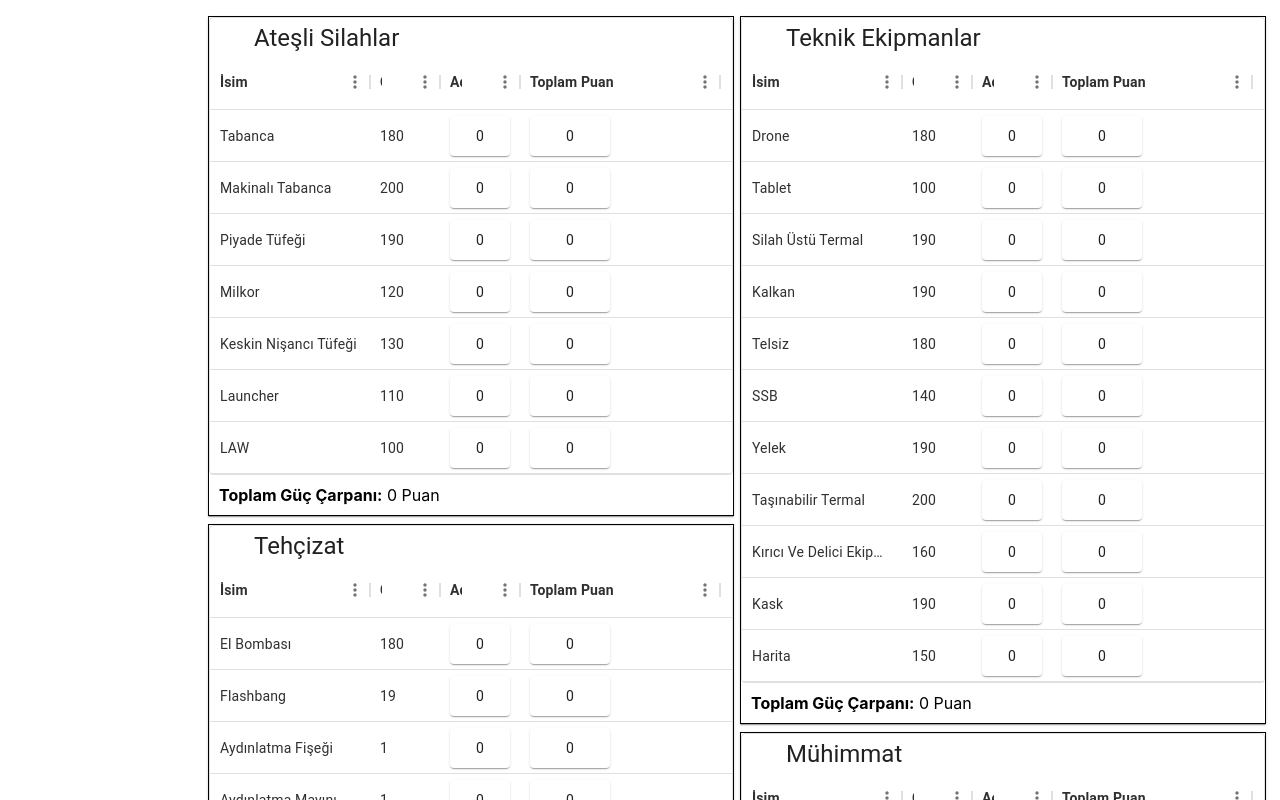
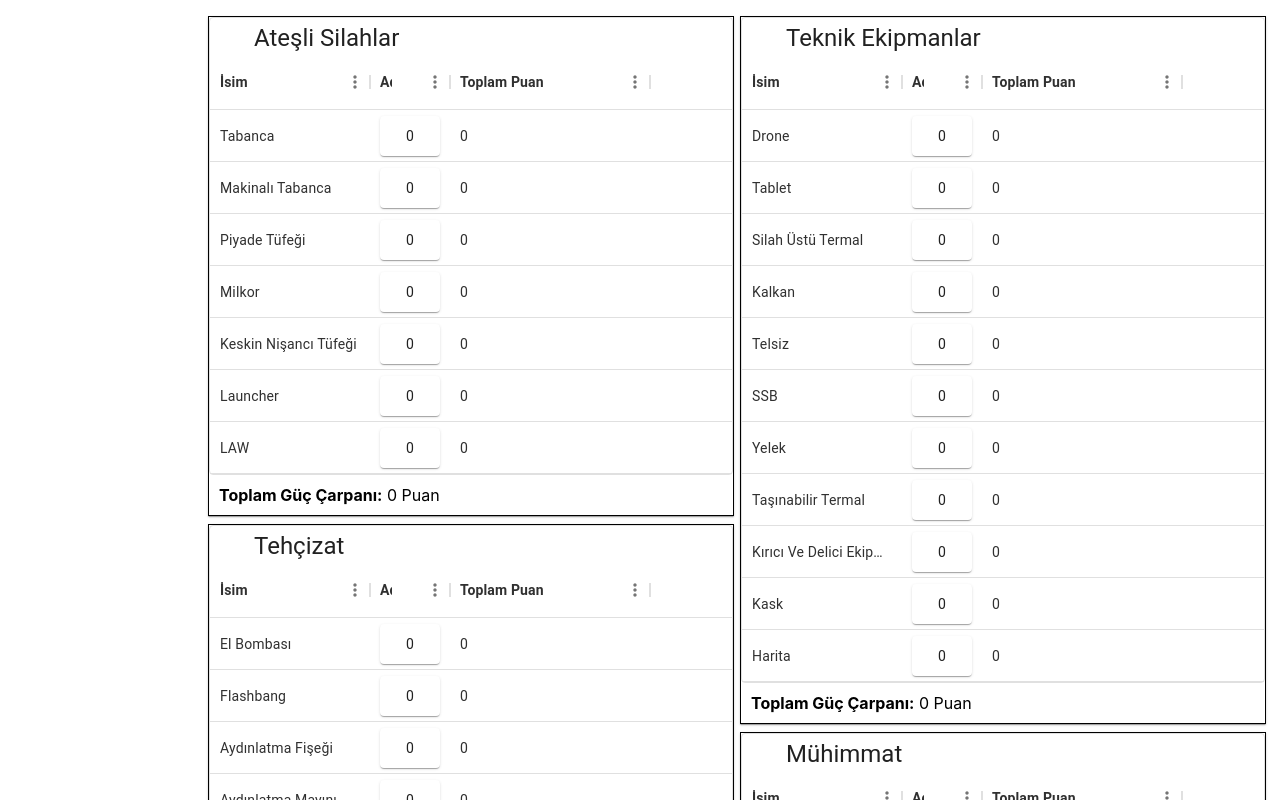
Before and after one commit to dogukocaciftci/power-multiplier-project, a React (Create React App) app: page / in a window 1280 px wide. Shown: the top 800 px of the page. Built offline with nearby package versions, Linux system fonts and the light colour scheme.

Commit message:
make editable false for name column

```diff
--- a/src/src/BaseContainer/MyDataGridTable/index.tsx
+++ b/src/src/BaseContainer/MyDataGridTable/index.tsx
@@ -87,7 +87,7 @@ const MyDataGridTableContainer: FC<MyDataGridTableContainerProps> = ({
       field: "name",
       headerName: "İsim",
       width: 160,
-      editable: true,
+      editable: false,
       renderHeader: (params) => <b>{params.colDef.headerName}</b>,
     },
     {
@@ -133,17 +133,7 @@ const MyDataGridTableContainer: FC<MyDataGridTableContainerProps> = ({
       renderHeader: (params) => <b>{params.colDef.headerName}</b>,
       renderCell: (params) => {
         return (
-          <Card
-            sx={{
-              width: 80,
-              height: 40,
-              display: "flex",
-              justifyContent: "center",
-              alignItems: "center",
-            }}
-          >
-            {params.row.constant * params.row.count}
-          </Card>
+          params.row.constant * params.row.count
         );
       },
     },
@@ -177,6 +167,12 @@ const MyDataGridTableContainer: FC<MyDataGridTableContainerProps> = ({
         processRowUpdate={processRowUpdate}
         hideFooterPagination={true}
         hideFooter={true}
+        initialState={{
+          columns: {
+            columnVisibilityModel: {
+              constant: false,
+          }}
+        }}
         slots={{
           toolbar: EditToolbar,
         }}
```
